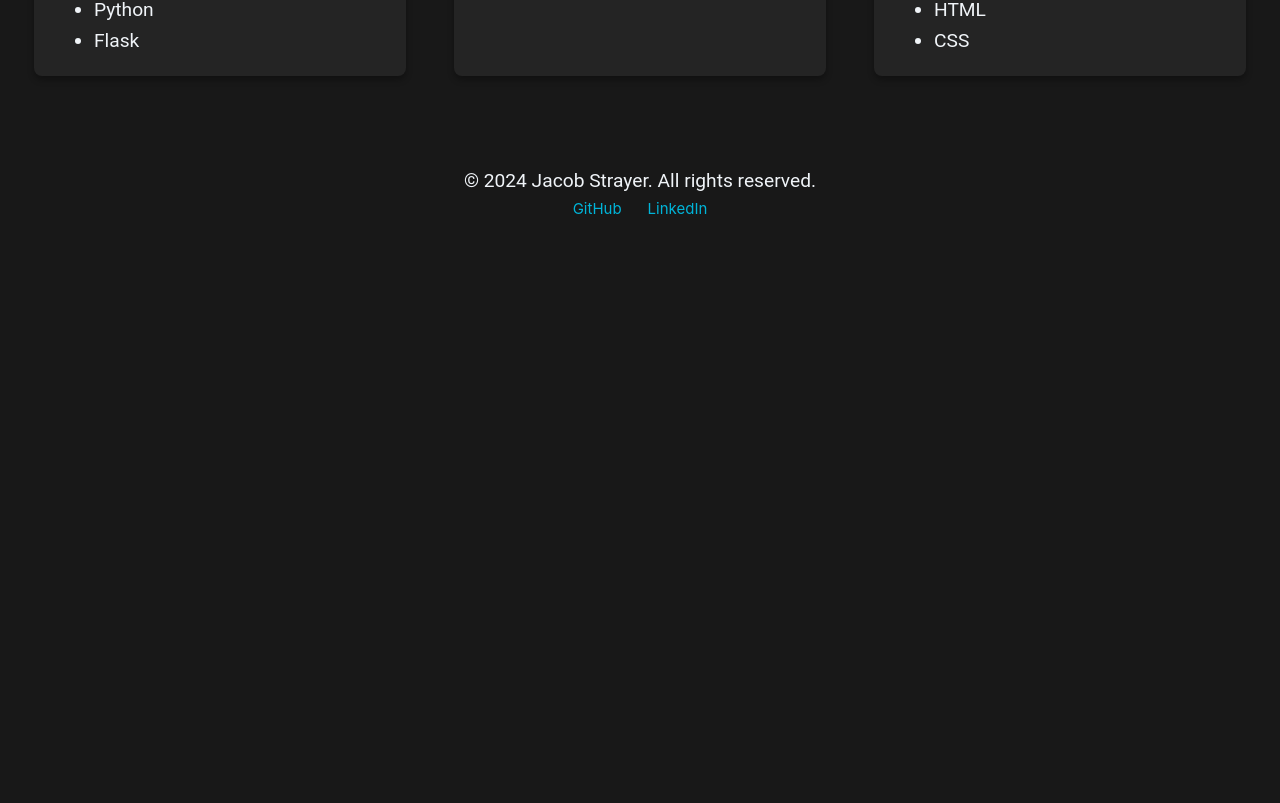
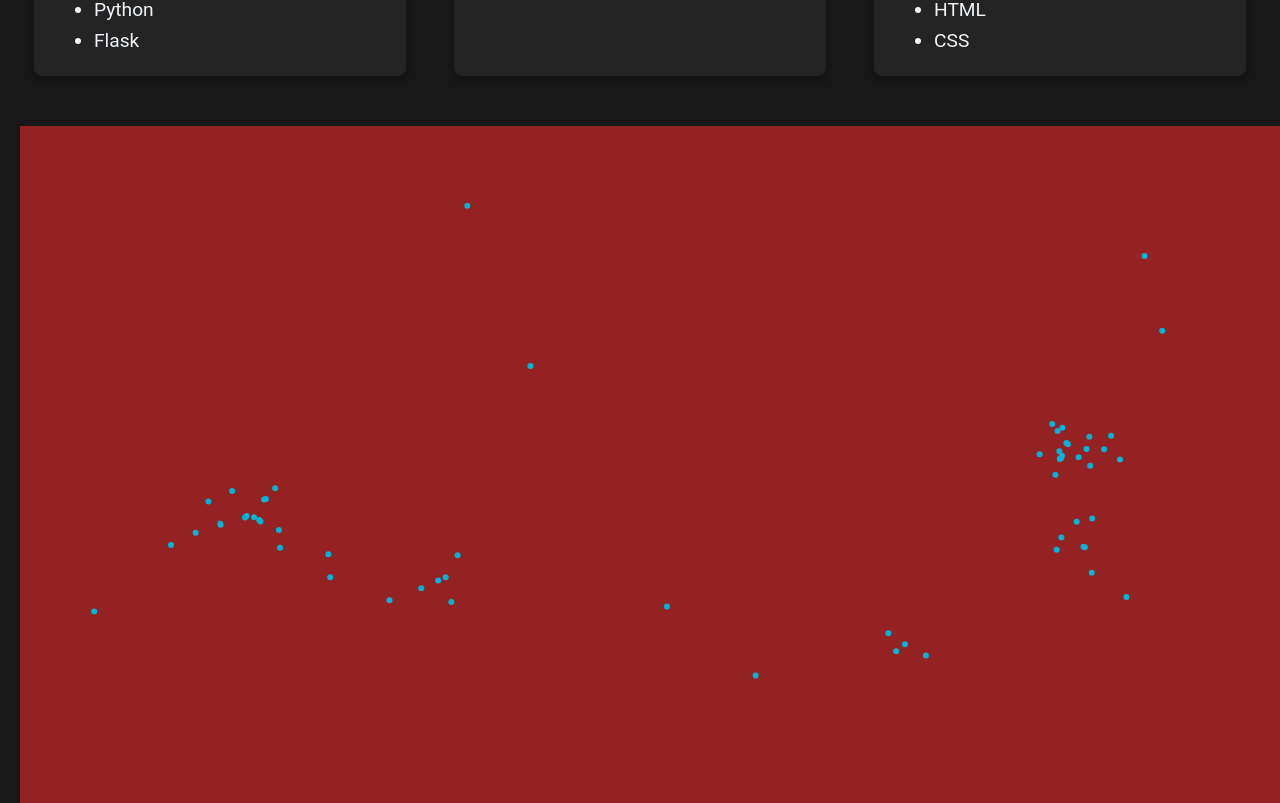
Before and after one commit to JacobStrayer/JacobStrayer.com, a Vue app: page / in a window 1280 px wide. Shown: the part 737-1540 px from the top of the page. Before the commit the page ends 978 px from the top, so only its background shows below. Built offline with nearby package versions, Linux system fonts and the light colour scheme.

Commit message:
Showing the boids...

```diff
--- a/src/views/HomeView.vue
+++ b/src/views/HomeView.vue
@@ -2,12 +2,14 @@
     <div class="home">
         <HeroSection />
         <SkillGrid />
+        <BoidsField />
     </div>
 </template>
 
 <script setup>
 import HeroSection from '../components/HeroSection.vue'
 import SkillGrid from '../components/SkillGrid.vue'
+import BoidsField from '@/components/BoidsField.vue';
 </script>
 
 <style scoped>
```
